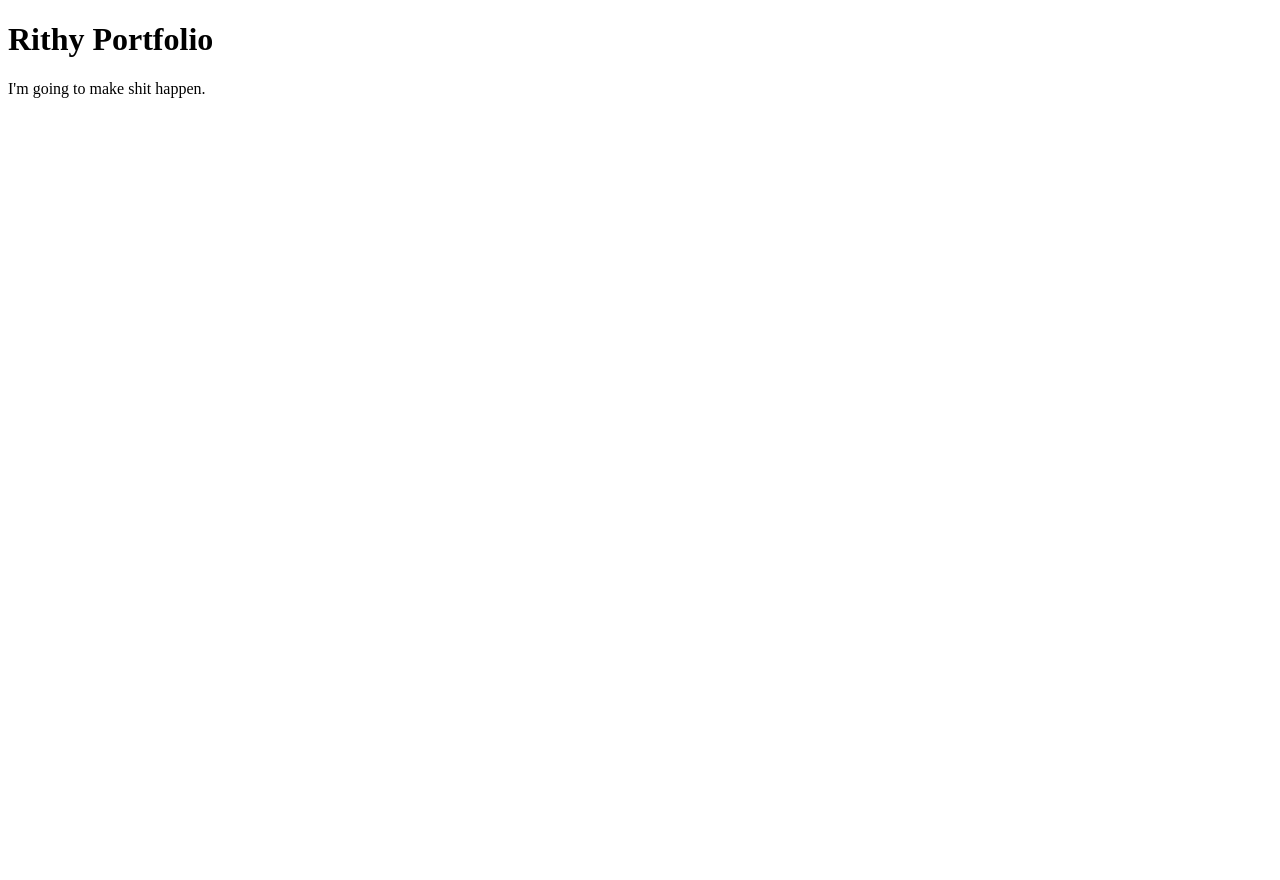
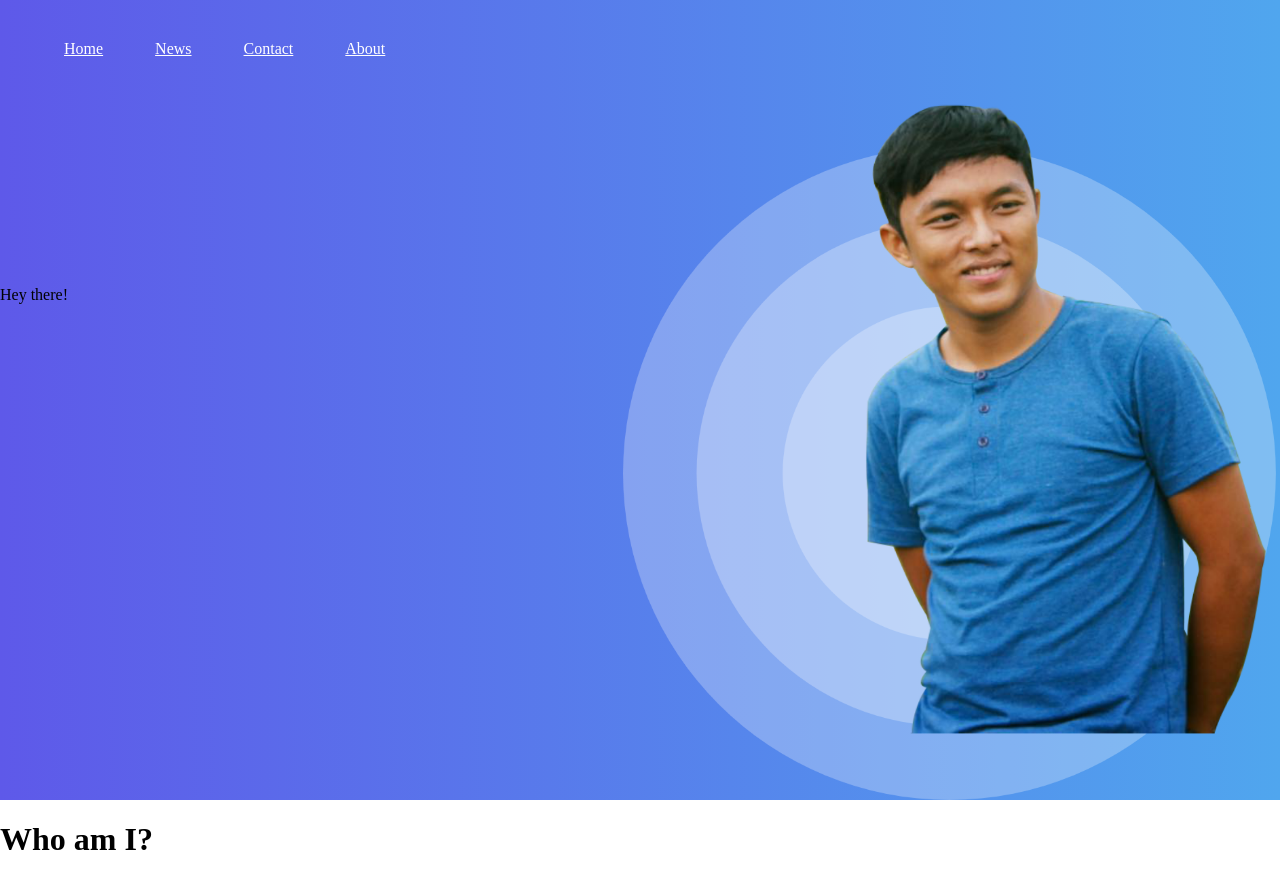
Before and after one commit to RithyDev/portfolio, a plain HTML site: page index.html in a window 1280 px wide. Before the commit the page ends 800 px from the top, so only its background shows below. Drawn offline with Linux system fonts and the light colour scheme.

Commit message:
change some ui css

```diff
--- a/index.html
+++ b/index.html
@@ -1,10 +1,26 @@
 <!DOCTYPE html>
 <html>
   <head>
-    <title>Rithy Portfolio</title>
+    <title>Portfolio</title>
+    <link rel="stylesheet" type="text/css" href="./src/styles/home.css" />
   </head>
+
   <body>
-    <h1>Rithy Portfolio</h1>
-    <p>I'm going to make shit happen.</p>
+    <div class="full-height">
+      <ul>
+        <li><a href="default.asp">Home</a></li>
+        <li><a href="news.asp">News</a></li>
+        <li><a href="contact.asp">Contact</a></li>
+        <li><a href="about.asp">About</a></li>
+      </ul>
+
+      <p style="position: absolute; bottom: 60%;">Hey there!</p>
+
+      <img src="./src/images/rithy.png" class="bottom-right-image" />
+    </div>
+
+    <div style="display: inline-block">
+      <h1>Who am I?</h1>
+    </div>
   </body>
 </html>
--- /dev/null
+++ b/src/styles/home.css
@@ -0,0 +1,33 @@
+html,
+body {
+  height: 100%;
+  padding: 0;
+  margin: 0 auto;
+}
+
+.full-height {
+  height: 100%;
+  background: linear-gradient(-90deg, #50a6ee, #5e59e9);
+}
+
+a {
+  color: white;
+  padding: 24px;
+}
+
+.bottom-right-image {
+  position: absolute;
+  bottom: 0px;
+  right: 0px;
+  height: 90%;
+}
+
+ul {
+  list-style-type: none;
+  margin: 0;
+  padding: 40px;
+}
+
+li {
+  display: inline;
+}
```
Also changed, not shown: src/images/portfoilo.png (added), src/images/rithy.png (added).
